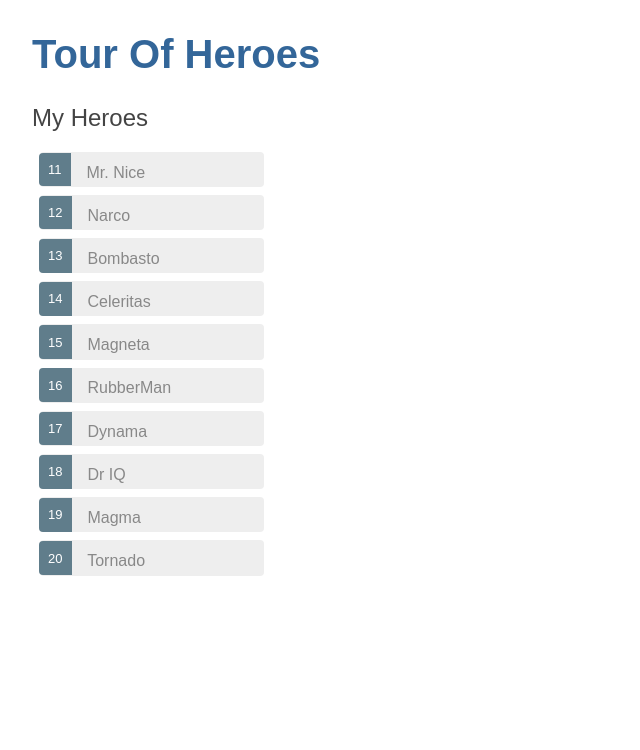
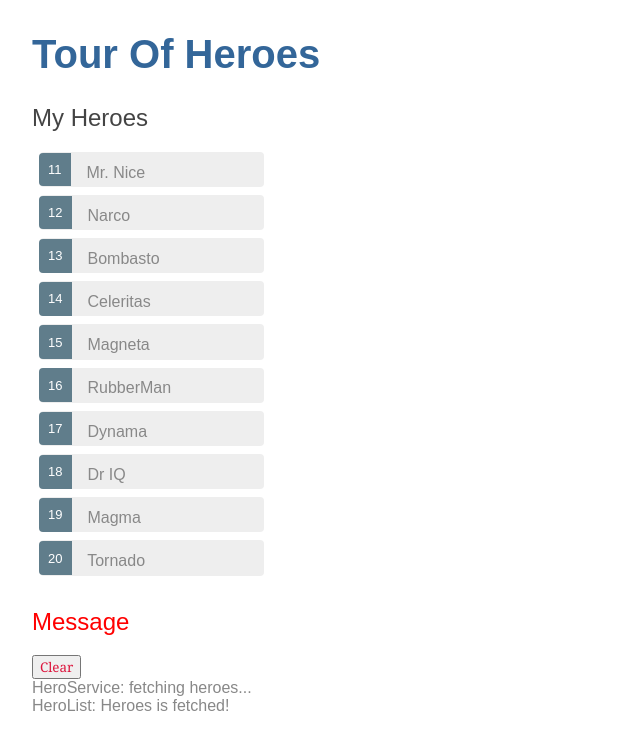
Before and after one commit to ddl666666/TOH-Comm, an Angular app: page /heroList in a window 1280 px wide. Shown: the top 750 px of the page, without its empty margins (0-640 px from the left). Built offline with nearby package versions, Linux system fonts and the light colour scheme.

Commit message:
service finished

```diff
--- a/src/app/app.component.html
+++ b/src/app/app.component.html
@@ -1,2 +1,3 @@
 <h1>{{title}}</h1>
-<app-hero-list></app-hero-list>
+<router-outlet></router-outlet>
+<app-message></app-message>
--- a/src/app/hero-list/hero-list.component.html
+++ b/src/app/hero-list/hero-list.component.html
@@ -1,6 +1,8 @@
 <h2>My Heroes</h2>
 <ul class="heroes">
-  <li [class.selected]="hero === selectedHero" *ngFor="let hero of heroes" (click)="onSelect(hero)">
+  <li [class.selected]="hero === selectedHero"
+   *ngFor="let hero of heroes"
+   (click)="onSelect(hero)">
     <span class="badge">{{hero.id}}</span> {{hero.name}}
   </li>
 </ul>
--- a/src/app/hero-list/hero-list.component.ts
+++ b/src/app/hero-list/hero-list.component.ts
@@ -2,6 +2,7 @@ import { HeroService } from './../hero.service';
 import { HEROES } from './../mock-heroes';
 import { Hero } from './../hero';
 import { Component, OnInit } from '@angular/core';
+import { MassageService } from '../massage.service';
 
 @Component({
   selector: 'app-hero-list',
@@ -11,17 +12,22 @@ import { Component, OnInit } from '@angular/core';
 export class HeroListComponent implements OnInit {
   heroes: Hero[];
   selectedHero: Hero;
-  constructor(private heroService: HeroService) { }
+  constructor(private heroService: HeroService, private ms: MassageService) { }
 
   ngOnInit() {
     this.getHeroes();
   }
 
   onSelect(hero: Hero) {
+    this.ms.add(`HeroList: ${hero.name} is clicked!` );
     this.selectedHero = hero;
   }
 
   getHeroes() {
-    this.heroes = this.heroService.getHeroes();
+    this.heroService.getHeroes()
+      .subscribe(xxx => {
+        this.ms.add('HeroList: Heroes is fetched!');
+        this.heroes = xxx;
+      });
   }
 }
--- a/src/app/hero.service.ts
+++ b/src/app/hero.service.ts
@@ -1,15 +1,18 @@
 import { HEROES } from './mock-heroes';
 import { Injectable } from '@angular/core';
 import { Hero } from './hero';
+import { Observable, of } from 'rxjs';
+import { MassageService } from './massage.service';
 
 @Injectable({
   providedIn: 'root'
 })
 export class HeroService {
 
-  constructor() { }
+  constructor(private ms: MassageService) { }
 
-  getHeroes(): Hero[] {
-    return HEROES;
+  getHeroes(): Observable<Hero[]> {
+    this.ms.add('HeroService: fetching heroes...');
+    return of(HEROES);
   }
 }
--- /dev/null
+++ b/src/app/massage.service.ts
@@ -0,0 +1,17 @@
+import { Injectable } from '@angular/core';
+
+@Injectable({
+  providedIn: 'root'
+})
+export class MassageService {
+  messages: string[] = [];
+  constructor() { }
+
+  add(m: string) {
+    this.messages.push(m);
+  }
+
+  clear() {
+    this.messages = [];
+  }
+}
--- /dev/null
+++ b/src/app/message/message.component.css
@@ -0,0 +1,35 @@
+/* MessagesComponent's private CSS styles */
+h2 {
+  color: red;
+  font-family: Arial, Helvetica, sans-serif;
+  font-weight: lighter;
+}
+body {
+  margin: 2em;
+}
+body, input[text], button {
+  color: crimson;
+  font-family: Cambria, Georgia;
+}
+
+button.clear {
+  font-family: Arial;
+  background-color: #eee;
+  border: none;
+  padding: 5px 10px;
+  border-radius: 4px;
+  cursor: pointer;
+  cursor: hand;
+}
+button:hover {
+  background-color: #cfd8dc;
+}
+button:disabled {
+  background-color: #eee;
+  color: #aaa;
+  cursor: auto;
+}
+button.clear {
+  color: #888;
+  margin-bottom: 12px;
+}
--- /dev/null
+++ b/src/app/message/message.component.html
@@ -0,0 +1,7 @@
+<div *ngIf="ms.messages.length">
+  <h2>Message</h2>
+  <button (click)="ms.clear()">Clear</button>
+  <div *ngFor="let m of ms.messages">
+    {{m}}
+  </div>
+</div>
--- /dev/null
+++ b/src/app/message/message.component.ts
@@ -0,0 +1,16 @@
+import { Component, OnInit } from '@angular/core';
+import { MassageService } from '../massage.service';
+
+@Component({
+  selector: 'app-message',
+  templateUrl: './message.component.html',
+  styleUrls: ['./message.component.css']
+})
+export class MessageComponent implements OnInit {
+
+  constructor(public ms: MassageService) { }
+
+  ngOnInit() {
+  }
+
+}
```
Also changed, not shown: src/app/app-routing.module.ts (added, +12 -0 lines), src/app/app.module.ts (+6 -2 lines), 2 other files (tests, documents, lock files or other folders).
